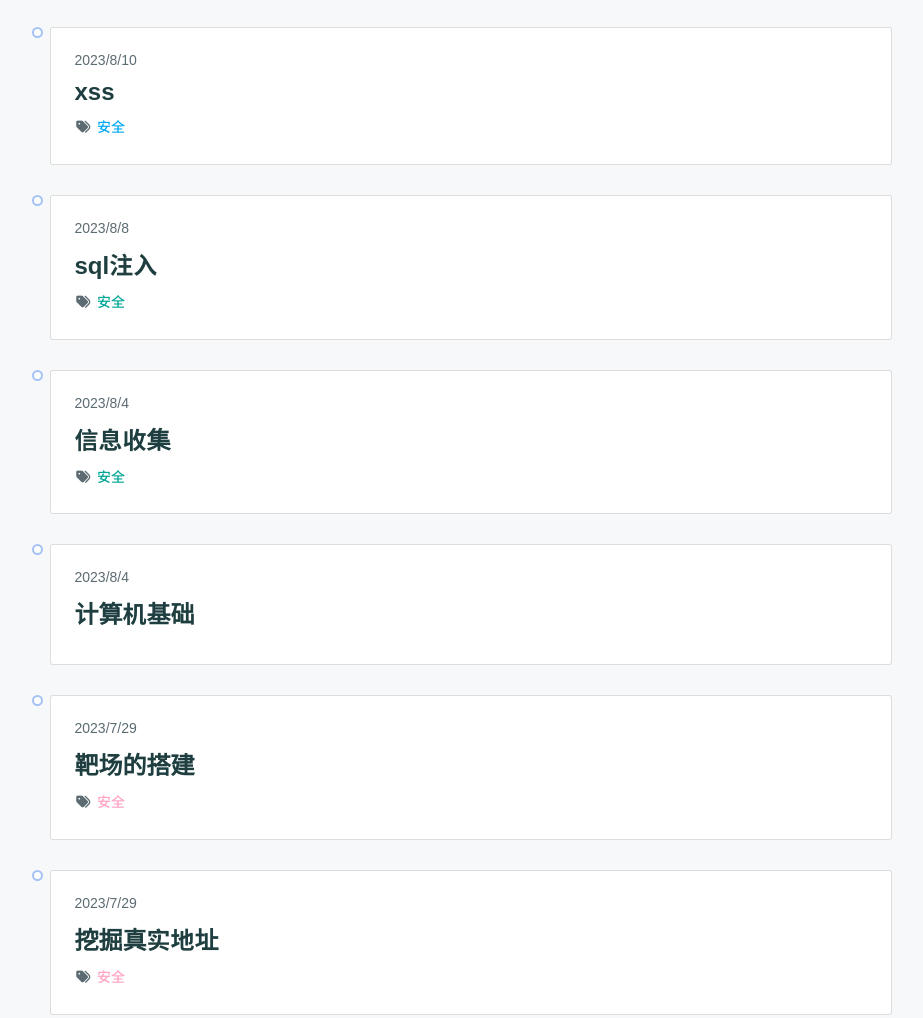
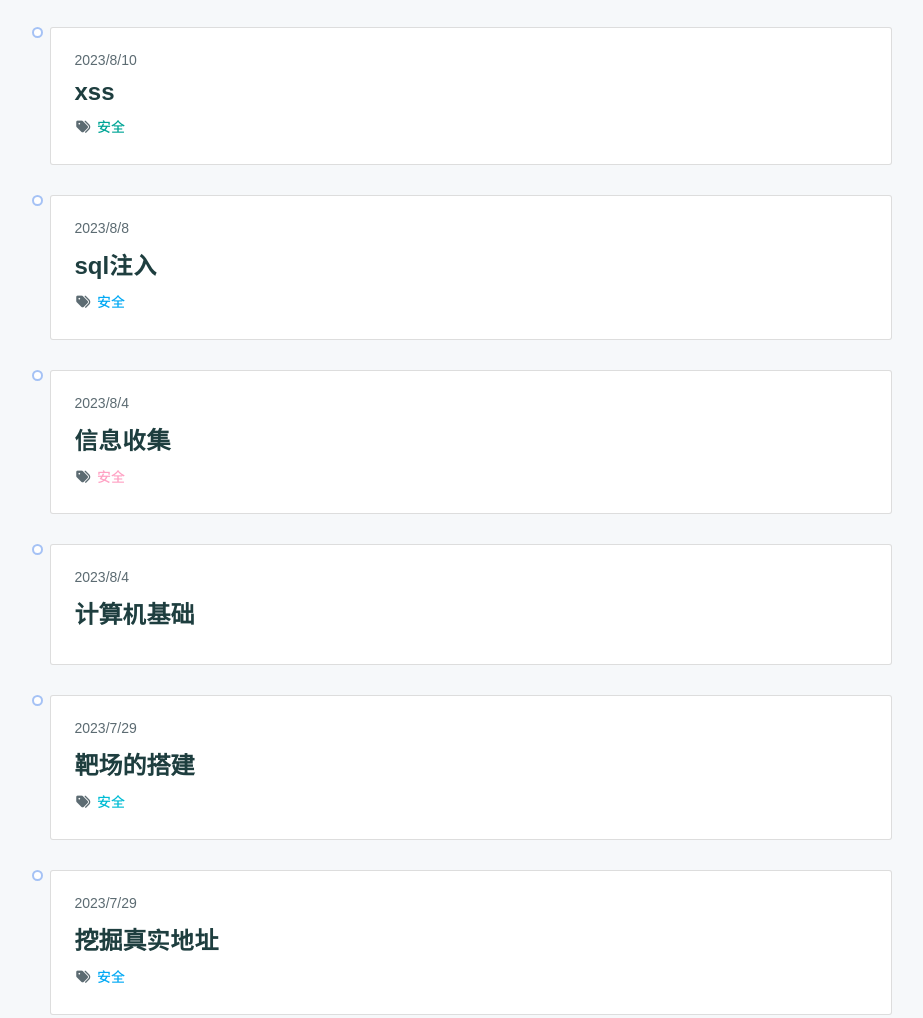
Before and after one commit to lonelywenjie/lonelywenjie.github.io, a plain HTML site: page archives/2023/11/index.html in a window 1280 px wide. Shown: the part 546-1564 px from the top of the page, without its empty margins (178-1101 px from the left). Drawn offline with nearby package versions, Linux system fonts and the light colour scheme; a script that the page names is missing; a web font is replaced by a local one.

Commit message:
Site updated: 2023-11-08 20:33:38

```diff
--- a/archives/2023/11/index.html
+++ b/archives/2023/11/index.html
@@ -205,7 +205,7 @@
 
                         <span class="tag">
 
-                            <a href="/tags/%E5%AE%89%E5%85%A8/" style="color: #ffa2c4">安全</a>
+                            <a href="/tags/%E5%AE%89%E5%85%A8/" style="color: #03a9f4">安全</a>
                         </span>
 
                     </span>
@@ -231,7 +231,7 @@
 
                         <span class="tag">
 
-                            <a href="/tags/%E5%AE%89%E5%85%A8/" style="color: #ffa2c4">安全</a>
+                            <a href="/tags/%E5%AE%89%E5%85%A8/" style="color: #00bcd4">安全</a>
                         </span>
 
                     </span>
@@ -271,7 +271,7 @@
 
                         <span class="tag">
 
-                            <a href="/tags/%E5%AE%89%E5%85%A8/" style="color: #00a596">安全</a>
+                            <a href="/tags/%E5%AE%89%E5%85%A8/" style="color: #ffa2c4">安全</a>
                         </span>
 
                     </span>
@@ -297,7 +297,7 @@
 
                         <span class="tag">
 
-                            <a href="/tags/%E5%AE%89%E5%85%A8/" style="color: #00a596">安全</a>
+                            <a href="/tags/%E5%AE%89%E5%85%A8/" style="color: #03a9f4">安全</a>
                         </span>
 
                     </span>
@@ -323,7 +323,7 @@
 
                         <span class="tag">
 
-                            <a href="/tags/%E5%AE%89%E5%85%A8/" style="color: #03a9f4">安全</a>
+                            <a href="/tags/%E5%AE%89%E5%85%A8/" style="color: #00a596">安全</a>
                         </span>
 
                     </span>
```
Also changed, not shown: 2023/07/29/如何绕过cdn/index.html (+1 -1 lines), 2023/07/29/靶场的搭建/index.html (+1 -1 lines), 2023/08/08/sql注入/index.html (+1 -1 lines), 2023/08/10/xss/index.html (+1 -1 lines), archives/2023/07/index.html (+4 -4 lines), archives/2023/08/index.html (+3 -3 lines), archives/2023/09/index.html (+5 -5 lines), archives/2023/index.html (+4 -4 lines), archives/2023/page/2/index.html (+4 -4 lines), archives/index.html (+2 -2 lines), archives/page/2/index.html (+1 -1 lines), index.html (+4 -4 lines).
